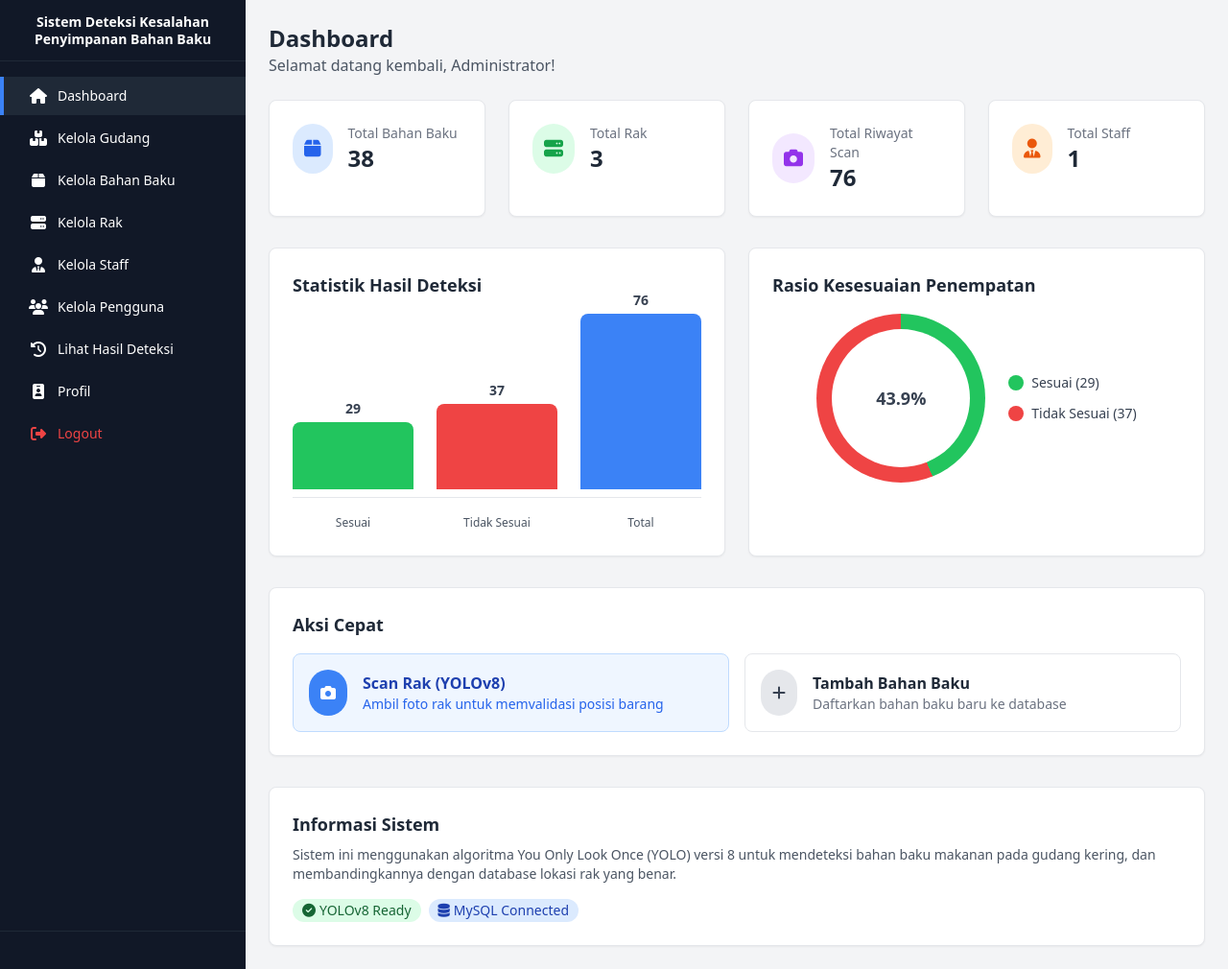
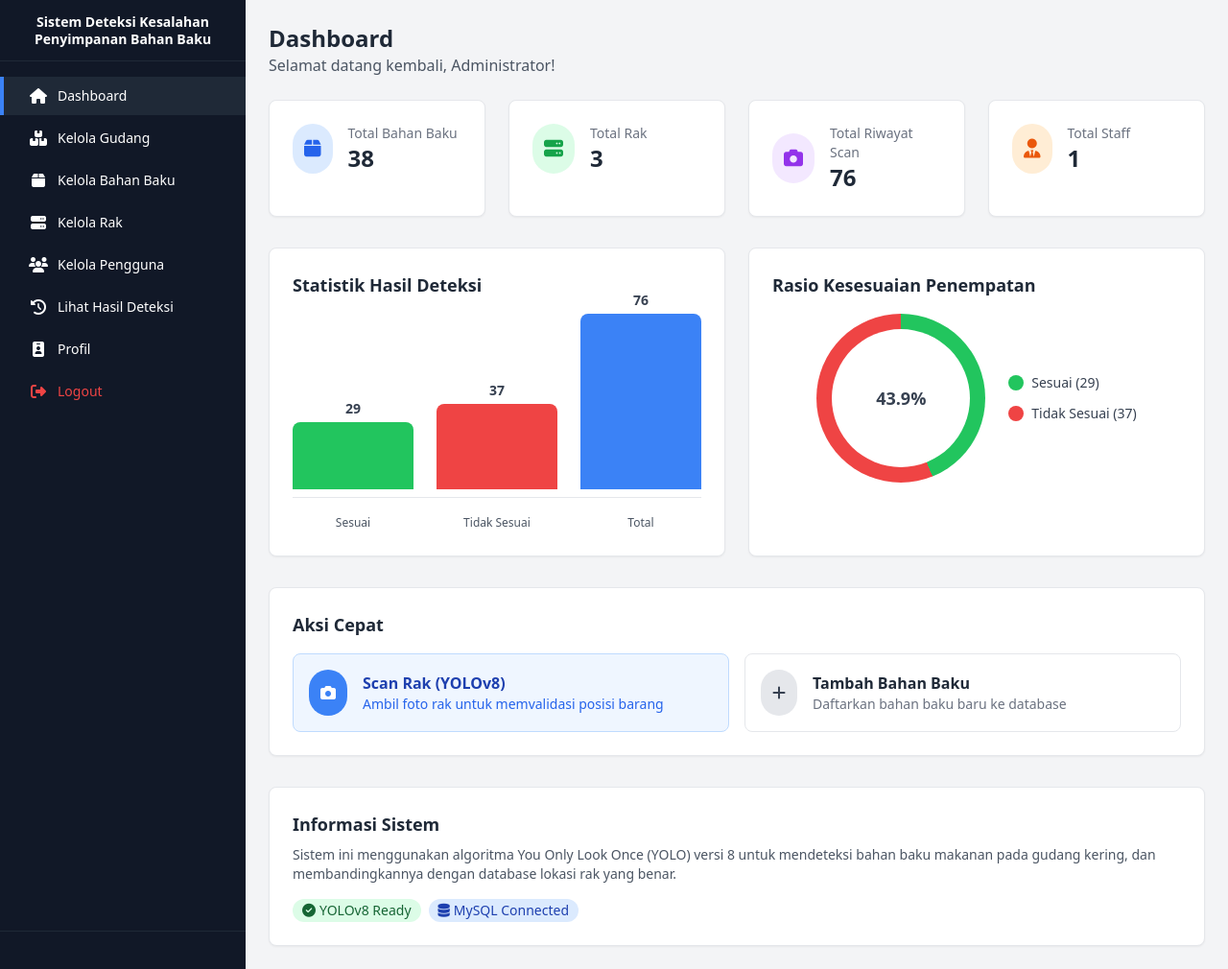
Before and after one commit to xinnxz/computer-vision-skripsi, a Flask app: page /dashboard in a window 1280 px wide. Shown: the whole page at 96% size. Run offline with Flask 3, Linux system fonts and the light colour scheme; a user stored in the database is signed in; data comes from the database, SQL or seed files in the repository; some libraries are stand-ins or nearby versions.

Commit message:
hide kelola staff

```diff
--- a/templates/base.html
+++ b/templates/base.html
@@ -64,7 +64,7 @@
                         <span class="text-sm ml-2">Kelola Rak</span>
                     </a>
                 </li>
-                <li>
+                <li class="hidden">
                     <a href="{{ url_for('kelola_staff') }}" class="flex items-center px-6 py-2.5 hover:bg-gray-800 transition-colors {% if request.endpoint == 'kelola_staff' %}bg-gray-800 border-l-4 border-blue-500{% else %}border-l-4 border-transparent{% endif %}">
                         <i class="fas fa-user-tie w-6 text-center"></i>
                         <span class="text-sm ml-2">Kelola Staff</span>
```
